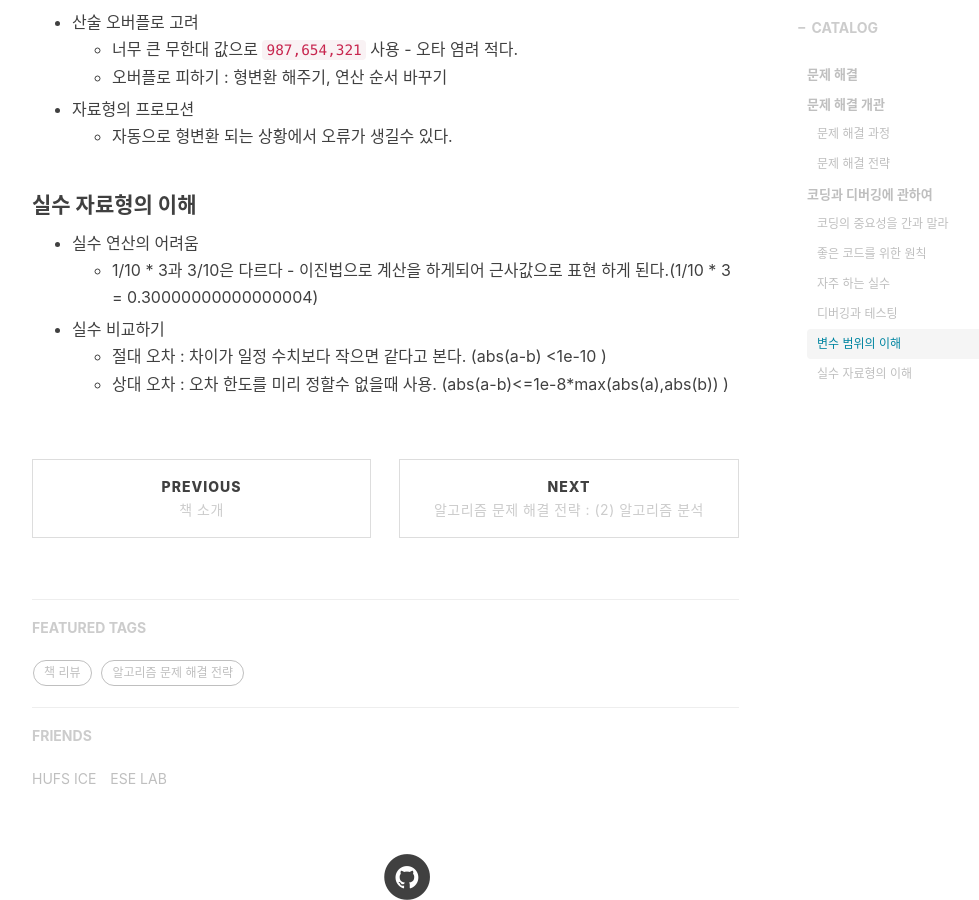
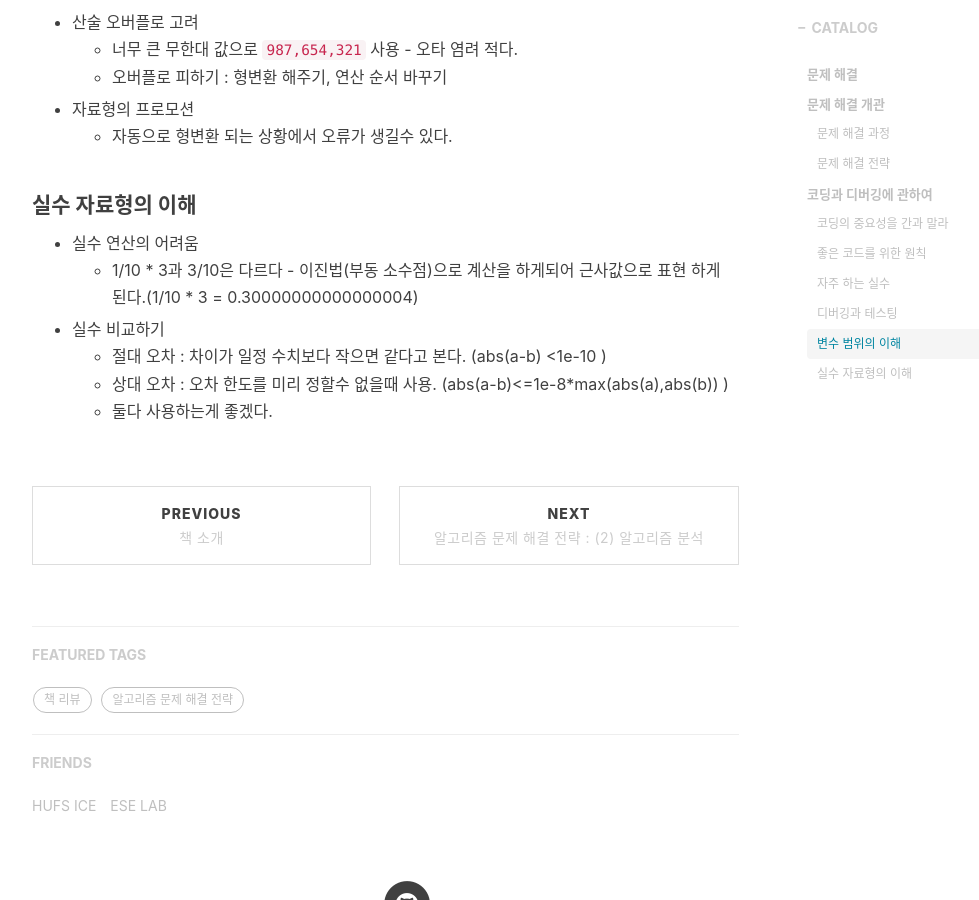
Before and after one commit to ggoowlgns/ggoowlgns.github.io, a Jekyll site: the page built from _posts/2019-07-25-algorithm_1-post.md, in a window 1280 px wide and 900 px high, scrolled down 4630 px. Shown: the whole window, without its empty margins (233-1212 px from the left). Built offline with Jekyll 4.4.1, drawn with Linux system fonts in a browser that asks for light colours; nearby versions of some CDN libraries; our own code applies the rules of GitHub Pages for plain Markdown files; comment, search, counter and statistics services are not loaded.

Commit message:
finsih algo_1

```diff
--- a/_posts/2019-07-25-algorithm_1-post.md
+++ b/_posts/2019-07-25-algorithm_1-post.md
@@ -156,7 +156,8 @@ tags:
 
 #### 실수 자료형의 이해
 * 실수 연산의 어려움
-  * 1/10 * 3과 3/10은 다르다 - 이진법으로 계산을 하게되어 근사값으로 표현 하게 된다.(1/10 * 3 = 0.30000000000000004)
+  * 1/10 * 3과 3/10은 다르다 - 이진법(부동 소수점)으로 계산을 하게되어 근사값으로 표현 하게 된다.(1/10 * 3 = 0.30000000000000004)
 * 실수 비교하기
   * 절대 오차 : 차이가 일정 수치보다 작으면 같다고 본다. (abs(a-b) <1e-10 )
   * 상대 오차 : 오차 한도를 미리 정할수 없을때 사용. (abs(a-b)<=1e-8*max(abs(a),abs(b)) )
+  * 둘다 사용하는게 좋겠다.
```
